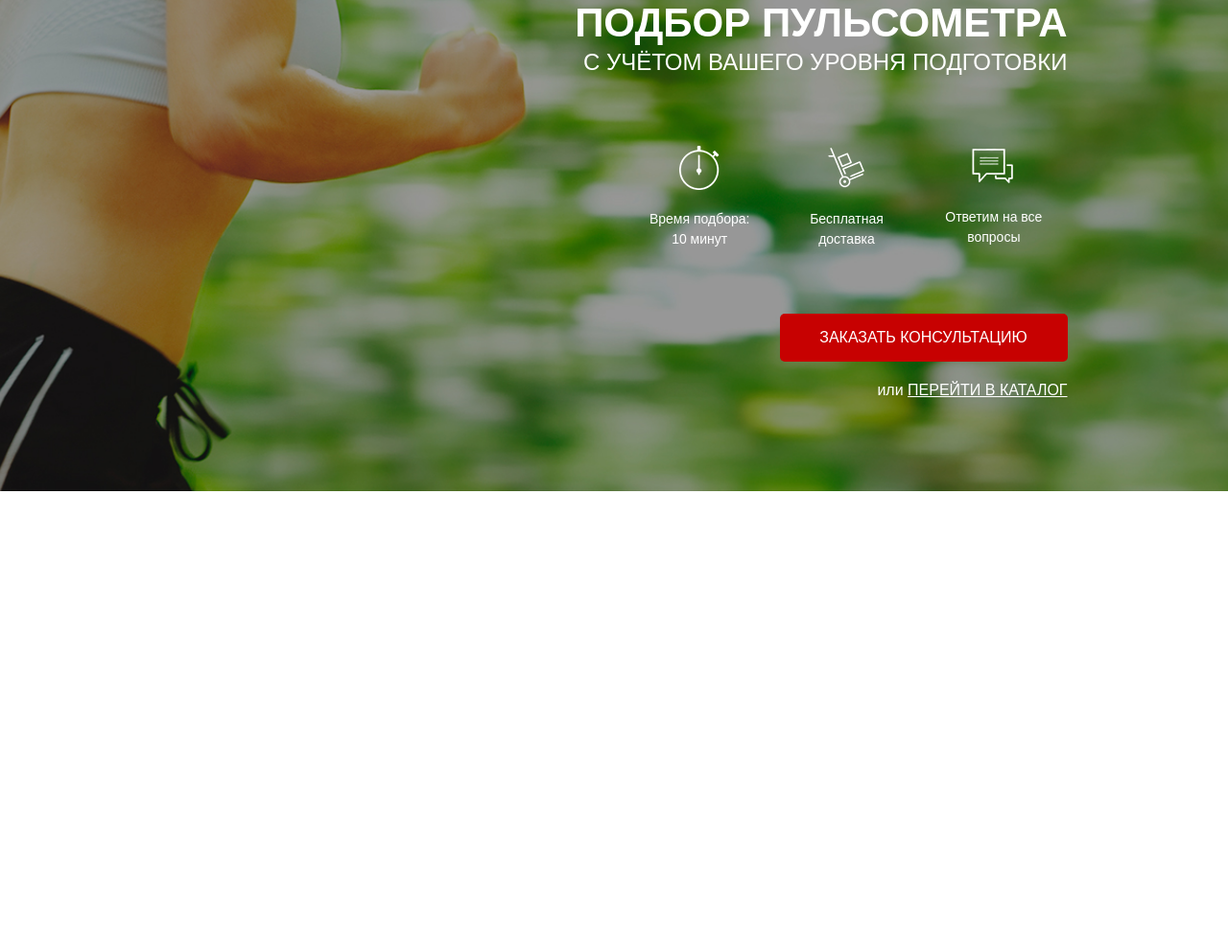
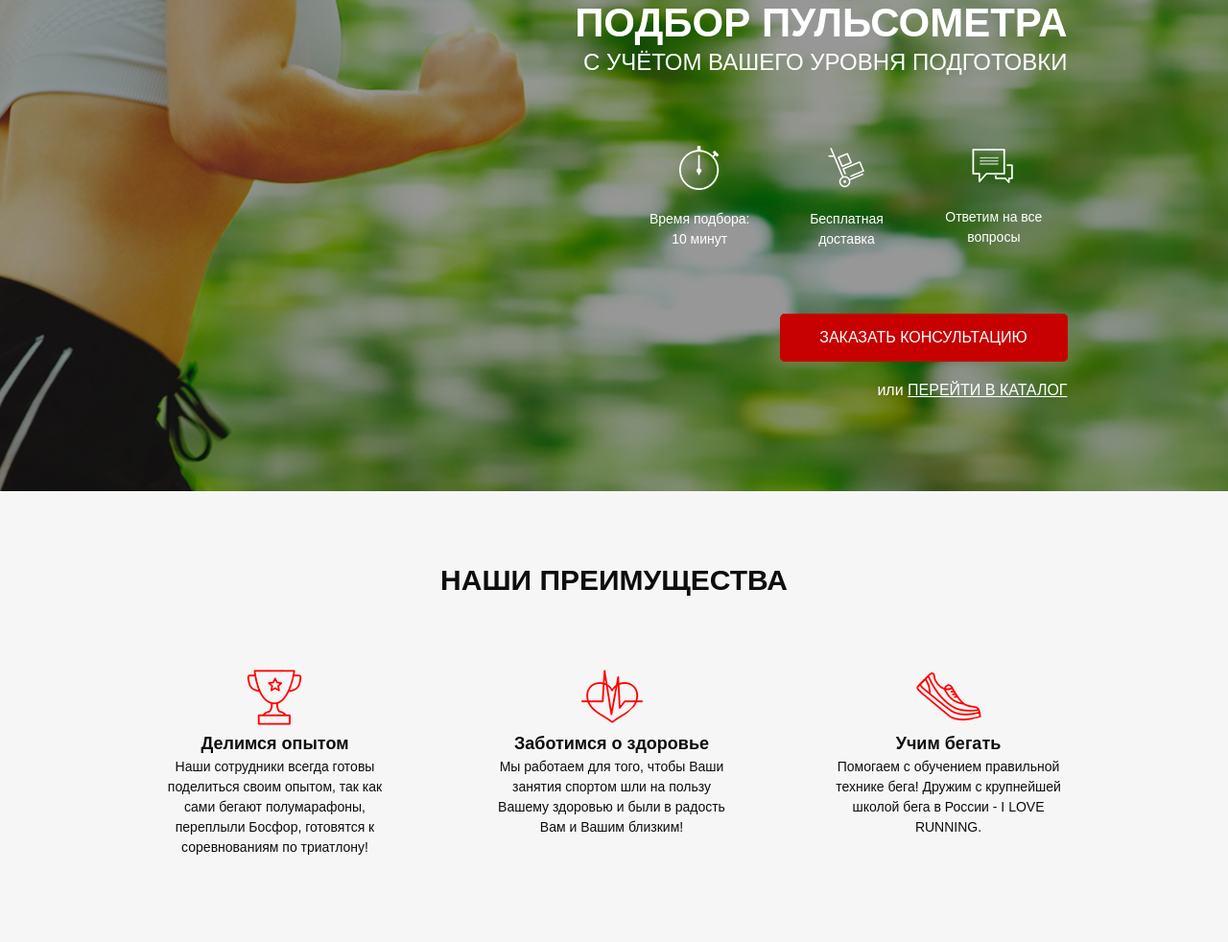
Before and after one commit to gold8523/pr3pul, a website: page src/index.html in a window 1280 px wide. Shown: the part 174-1156 px from the top of the page at 96% size. Before the commit the page ends 800 px from the top, so only its background shows below. Drawn offline with Linux system fonts and the light colour scheme.

Commit message:
add advantage section

```diff
--- a/src/index.html
+++ b/src/index.html
@@ -50,5 +50,27 @@
             </div>
         </div>
     </section>
+    <section class="advantage">
+        <div class="container">
+            <h2 class="advantage__header">НАШИ ПРЕИМУЩЕСТВА</h2>
+            <div class="advantage__items">
+                <div class="advantage__item-wrapper">
+                    <img src="icons/advantages-icon-cup.png" alt="cup">
+                    <div class="advantage__item-header">Делимся опытом</div>
+                    <div class="advantage__item-descr">Наши сотрудники всегда готовы поделиться своим опытом, так как сами бегают полумарафоны, переплыли Босфор, готовятся к соревнованиям по триатлону!</div>
+                </div>
+                <div class="advantage__item-wrapper">
+                    <img src="icons/advantages-icon-heart.png" alt="heart">
+                    <div class="advantage__item-header">Заботимся о здоровье</div>
+                    <div class="advantage__item-descr">Мы работаем для того, чтобы Ваши занятия спортом шли на пользу Вашему здоровью и были в радость Вам и Вашим близким!</div>
+                </div>
+                <div class="advantage__item-wrapper">
+                    <img src="icons/advantages-icon-shoe.png" alt="shoe">
+                    <div class="advantage__item-header">Учим бегать</div>
+                    <div class="advantage__item-descr">Помогаем с обучением правильной технике бега! Дружим с крупнейшей школой бега в России - I LOVE RUNNING.</div>
+                </div>
+            </div>
+        </div>
+    </section>
 </body>
 </html>
--- /dev/null
+++ b/src/sass/blocks/_advantage.sass
@@ -0,0 +1,32 @@
+.advantage
+    min-height: 470px
+    padding: 70px 0 80px 0
+    background-color: #f6f6f6
+    &__header
+        font-size: 30px
+        font-weight: 700
+        text-align: center
+        color: #0d0d0d
+    &__items
+        display: flex
+        justify-content: space-between
+        margin-top: 65px
+        width: 940px
+    &__item-wrapper
+        display: flex
+        flex-direction: column
+        align-items: center
+        max-width: 238px
+        // img
+        //     display: block
+        //     margin: 0 auto
+    &__item-header
+        font-size: 18px
+        font-weight: 700
+        text-align: center
+        color: #0d0d0d
+    &__item-descr
+        font-size: 14px
+        font-weight: 300
+        text-align: center
+        color: #0d0d0d
--- a/src/sass/blocks/_main-screen.sass
+++ b/src/sass/blocks/_main-screen.sass
@@ -1,7 +1,7 @@
 .main-screen
     min-height: 650px
     padding: 21px 0 93px 0
-    background: url(../../img/main-screen-bg.jpg) center center/cover no-repeat
+    background: url(../img/main-screen-bg.jpg) center center/cover no-repeat
     &__wrapper
         display: flex
         flex-direction: column
--- a/src/sass/style.sass
+++ b/src/sass/style.sass
@@ -9,3 +9,4 @@
 @import 'blocks/main-screen'
 @import 'blocks/header'
 @import 'blocks/buttons'
+@import 'blocks/advantage'
```
Also changed, not shown: src/css/style.min.css.
